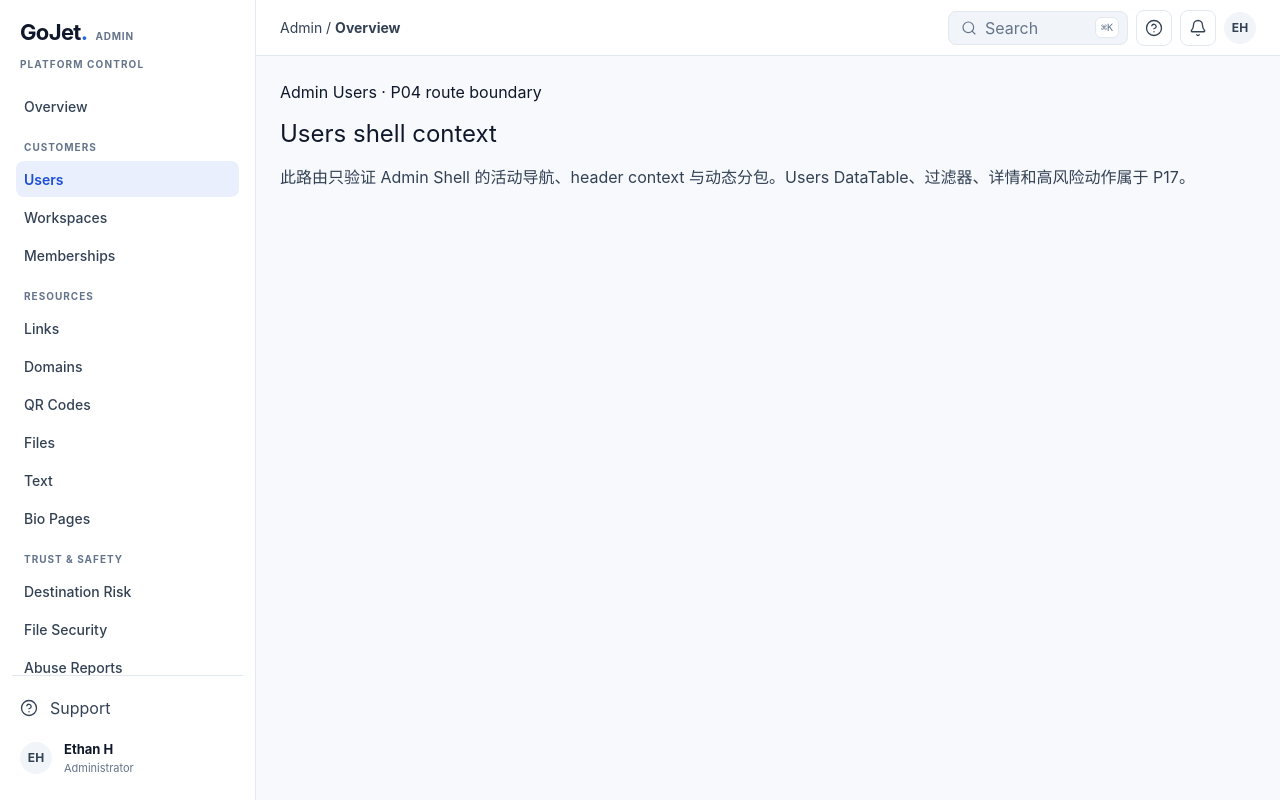
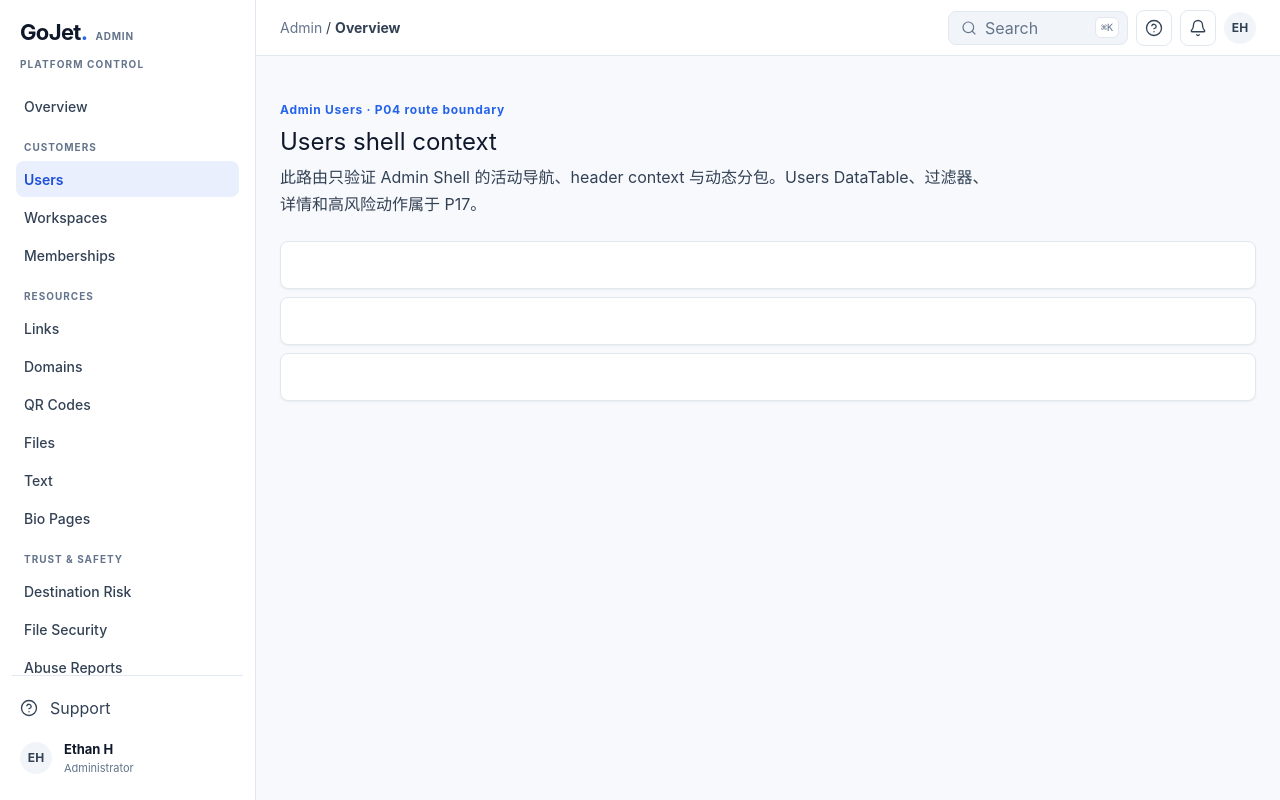
Before and after one commit to Techshrr/GoJet_Short_Link, a React (Vite) app in the folder frontend/apps/admin/: page /admin/users in a window 1280 px wide. Built offline with nearby package versions, Linux system fonts and the light colour scheme.

Commit message:
feat(v5): style Admin P04 shell boundary

```diff
--- a/frontend/apps/admin/src/styles.css
+++ b/frontend/apps/admin/src/styles.css
@@ -1,6 +1,4 @@
 @import "tailwindcss";
-html { background: var(--canvas); color: var(--foreground); font-family: InterVariable, Inter, "PingFang SC", "Microsoft YaHei", system-ui, sans-serif; }
-body { margin: 0; min-width: 320px; }
-.foundation { max-width: 980px; margin: 0 auto; padding: 48px 28px; }
-.foundation span { color: var(--brand-blue); font-size: 13px; font-weight: 700; }
-h1 { font-size: 24px; margin: 12px 0; } p { color: var(--foreground-secondary); line-height: 1.65; }
+html{background:var(--canvas);color:var(--foreground);font-family:var(--font-product)}body{margin:0;min-width:320px;background:var(--canvas)}
+.shell-context-muted{color:var(--foreground-muted)}.shell-page-proof{max-width:1100px;margin:0;padding:var(--space-4) 0}.shell-page-proof>span{color:var(--brand-blue);font-size:var(--type-product-meta);font-weight:var(--weight-bold);letter-spacing:.06em}.shell-page-proof h1{margin:var(--space-2) 0;font-size:var(--type-page-title);line-height:var(--line-h2)}.shell-page-proof p{max-width:720px;margin:0;color:var(--foreground-secondary);line-height:var(--line-body)}.shell-proof-grid{margin-top:var(--space-6);display:grid;grid-template-columns:repeat(4,minmax(0,1fr));gap:var(--space-3)}.shell-proof-grid span,.shell-proof-list span{display:block;border:var(--border-width) solid var(--border);border-radius:var(--radius-md);background:var(--surface);box-shadow:var(--shadow-e1)}.shell-proof-grid span{height:110px}.shell-proof-list{margin-top:var(--space-6);display:grid;gap:var(--space-2)}.shell-proof-list span{height:48px}
+@media(max-width:900px){.shell-proof-grid{grid-template-columns:repeat(2,1fr)}}@media(max-width:767px){.shell-page-proof{padding:var(--space-2) 0}.shell-proof-grid{grid-template-columns:1fr}.shell-proof-grid span{height:80px}}
```
